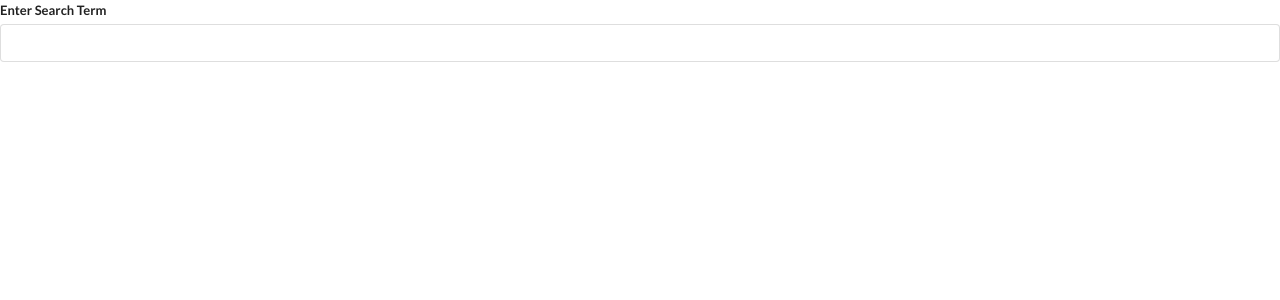
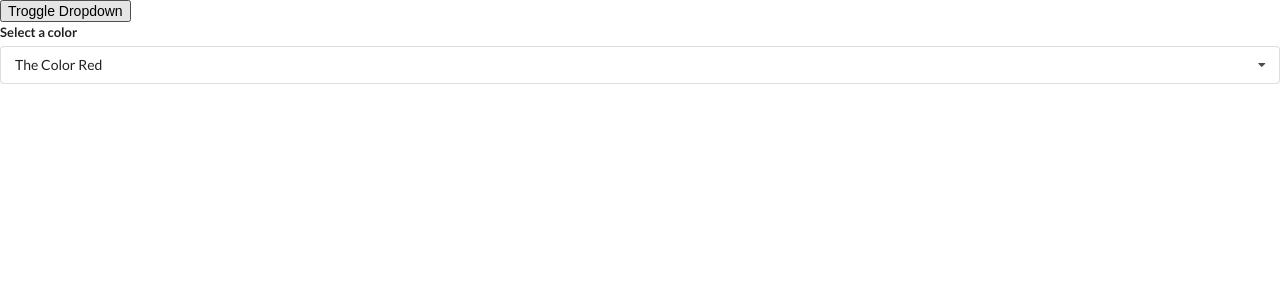
Before and after one commit to Romulo91/React-Widgets, a React (Create React App) app: page / in a window 1280 px wide. Shown: the top 300 px of the page. Built offline with nearby package versions, Linux system fonts and the light colour scheme.

Commit message:
useEffect

```diff
--- a/src/App.js
+++ b/src/App.js
@@ -1,6 +1,7 @@
-import React from "react";
+import React, { useState } from "react";
 import Accodiion from "./components/Accordion";
 import Search from "./components/Search";
+import Dropdown from "./components/Dropdown";
 
 const items = [
   { title: "What is React?", content: "React is a front end JS framework" },
@@ -11,10 +12,37 @@ const items = [
   },
 ];
 
+const options = [
+  {
+    label: "The Color Red",
+    value: "red",
+  },
+  {
+    label: "The Color Green",
+    value: "green",
+  },
+  {
+    label: "A shade of Blue",
+    value: "blue",
+  },
+];
+
 export default () => {
+  const [selected, setSelected] = useState(options[0]);
+  const [showDropdown, setShowDropdown] = useState(true);
+
   return (
     <div>
-      <Search />
+      <button onClick={() => setShowDropdown(!showDropdown)}>
+        Troggle Dropdown
+      </button>
+      {showDropdown ? (
+        <Dropdown
+          selected={selected}
+          options={options}
+          onSelectedChage={setSelected}
+        />
+      ) : null}
     </div>
   );
 };
--- /dev/null
+++ b/src/components/Dropdown.js
@@ -0,0 +1,55 @@
+import React, { useState, useEffect, useRef } from "react";
+
+const Dropdown = ({ options, selected, onSelectedChage }) => {
+  const [open, setOpen] = useState(false);
+  const ref = useRef();
+
+  useEffect(() => {
+    const onBodyClick = (event) => {
+      if (ref.current.contains(event.target)) {
+        return;
+      }
+      setOpen(false);
+    };
+
+    document.body.addEventListener("click", onBodyClick);
+    return () => {
+      document.body.removeEventListener("click", onBodyClick);
+    };
+  }, []);
+
+  const rederedOptions = options.map((option) => {
+    if (option.value === selected.value) {
+      return null;
+    }
+    return (
+      <div
+        key={option.value}
+        className="item"
+        onClick={() => onSelectedChage(option)}
+      >
+        {option.label}
+      </div>
+    );
+  });
+
+  return (
+    <div ref={ref} className="ui form">
+      <div className="field">
+        <label className="label">Select a color</label>
+        <div
+          className={`ui selection dropdown ${open ? "visible active" : ""}`}
+          onClick={() => setOpen(!open)}
+        >
+          <i className="dropdown icon"></i>
+          <div className="text">{selected.label}</div>
+          <div className={`menu ${open ? "visible transition" : ""}`}>
+            {rederedOptions}
+          </div>
+        </div>
+      </div>
+    </div>
+  );
+};
+
+export default Dropdown;
--- a/src/components/Search.js
+++ b/src/components/Search.js
@@ -2,8 +2,18 @@ import React, { useState, useEffect } from "react";
 import axios from "axios";
 
 const Search = () => {
-  const [term, setTerm] = useState("");
+  const [term, setTerm] = useState("Programming");
+  const [debouncedTerm, setDebouncedTerm] = useState(term);
   const [results, setResults] = useState([]);
+
+  useEffect(() => {
+    const timerid = setTimeout(() => {
+      setDebouncedTerm(term);
+    }, 1000);
+    return () => {
+      clearTimeout(timerid);
+    };
+  }, [term]);
 
   useEffect(() => {
     const search = async () => {
@@ -13,26 +23,14 @@ const Search = () => {
           list: "search",
           origin: "*",
           format: "json",
-          srsearch: term,
+          srsearch: debouncedTerm,
         },
       });
       setResults(data.query.search);
     };
 
-    if (term && !results.length) {
-      search();
-    } else {
-      const timeoutId = setTimeout(() => {
-        if (term) {
-          search();
-        }
-      }, 1000);
-
-      return () => {
-        clearTimeout(timeoutId);
-      };
-    }
-  }, [term]);
+    search();
+  }, [debouncedTerm]);
 
   const renderrdResults = results.map((result) => {
     return (
```
